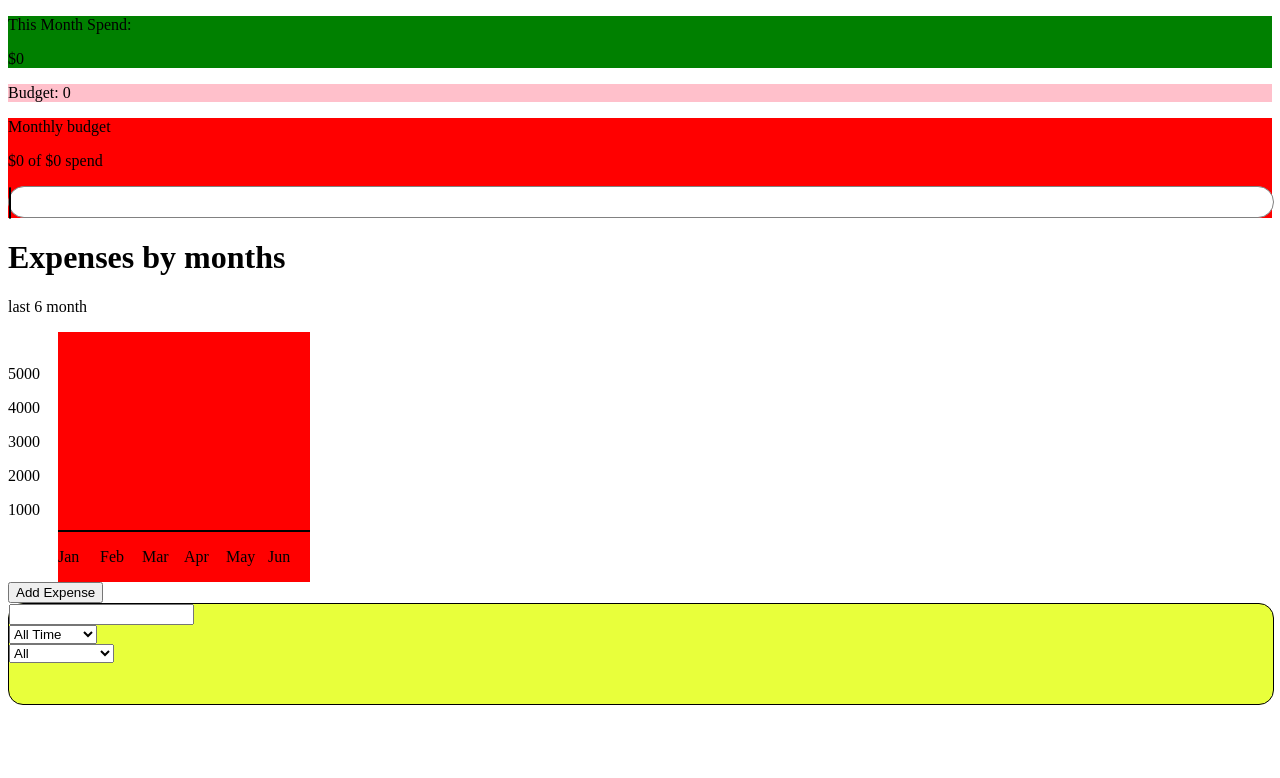
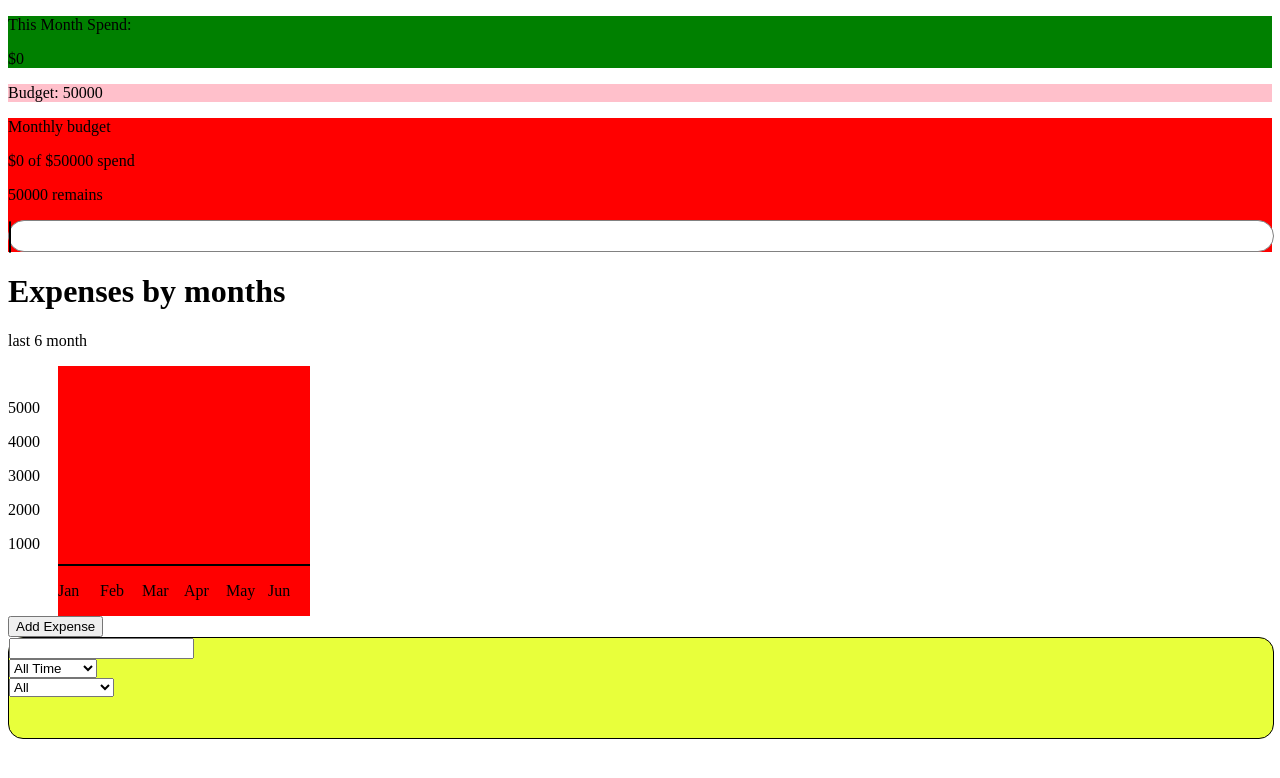
Before and after one commit to Nurik055/expense-tracker-dashboard, a React (Vite) app: page / in a window 1280 px wide. Shown: the top 778 px of the page. Built offline with nearby package versions, Linux system fonts and the light colour scheme.

Commit message:
local storage thing

```diff
--- a/src/App.jsx
+++ b/src/App.jsx
@@ -1,10 +1,41 @@
 import { Routes, Route } from "react-router-dom";
 import Home from "../src/pages/Home/Home";
-import { useState } from "react";
+import { useState, useEffect } from "react";
 import AddingExpense from "../src/components/AddingExpense/AddingExpense";
 
 export default function App() {
-  const [expenses, setExpenses] = useState([]);
+  {
+    /* expenses and local storeage */
+  }
+  const [expenses, setExpenses] = useState(() => {
+  const savedExpenses = localStorage.getItem("expenses");
+
+  if (savedExpenses) {
+    return JSON.parse(savedExpenses);
+  }
+
+  return [];
+});
+
+  useEffect(() => {
+    localStorage.setItem("expenses", JSON.stringify(expenses));
+  }, [expenses]);
+
+  const [budget, setBudget] = useState(() => {
+    const savedBudget = localStorage.getItem("budget");
+
+    if (savedBudget) {
+      return JSON.parse(savedBudget);
+    }
+
+    return 50000;
+  });
+  useEffect(() => {
+    localStorage.setItem("budget", JSON.stringify(budget));
+  }, [budget]);
+  {
+    /* current month */
+  }
   const today = new Date();
   const currentMonth = today.getMonth();
 
@@ -14,8 +45,6 @@ export default function App() {
       { ...newExpense, id: Date.now(), month: currentMonth },
     ]);
   };
-
-  const [budget, setBudget] = useState(0);
 
   const [userInput, setUserInput] = useState("");
   const [select, setSelect] = useState("");
```
